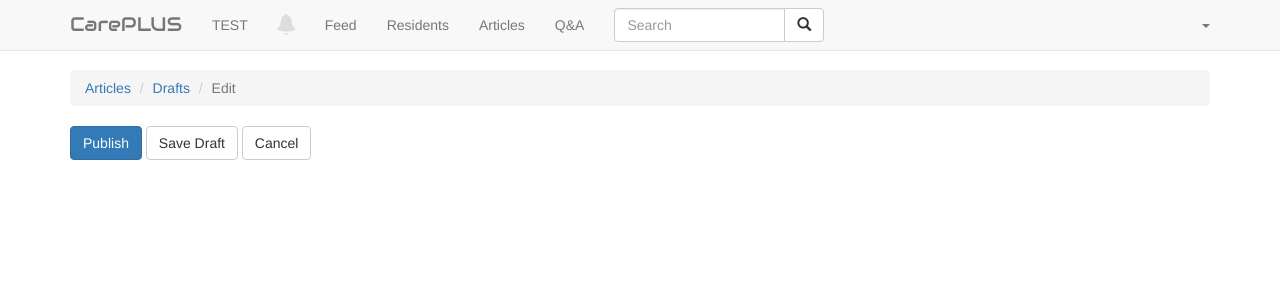
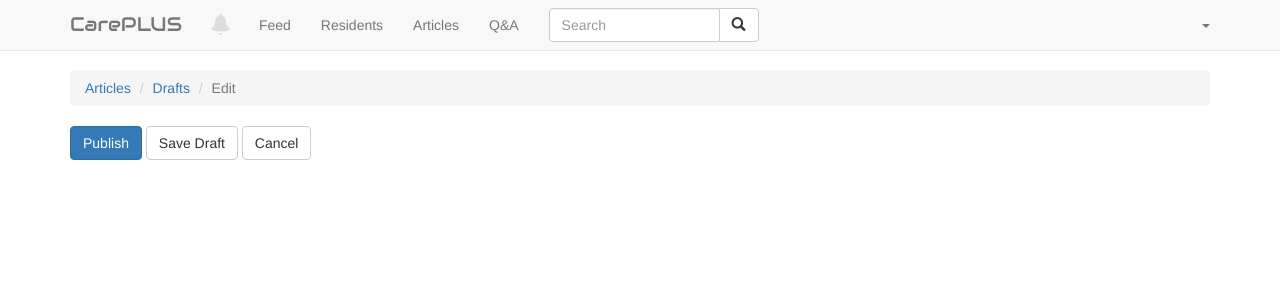
Before and after one commit to stemado/satb, a Django app: template careplus/articles/templates/articles/edit.html in a window 1280 px wide. Shown: the top 300 px of the page. Run offline with Django 3.2, Linux system fonts and the light colour scheme; the template is opened without the code that fills it, so the values that code supplies are empty; some libraries are stand-ins or nearby versions.

Commit message:
Minor update

```diff
--- a/careplus/residents/templates/residents/resident.html
+++ b/careplus/residents/templates/residents/resident.html
@@ -47,7 +47,6 @@
         </div>
         <!-- Start Here -->
         <div class="container">
-
         </div>
 
 
--- a/careplus/templates/base.html
+++ b/careplus/templates/base.html
@@ -37,8 +37,6 @@
                 </div>
                 <div class="collapse navbar-collapse" id="menu">
                     <ul class="nav navbar-nav">
-                    <li><a> TEST
-                    </a></li>
                         <li>
                             <a href="#" id="notifications" data-container="body" data-toggle="popover" data-placement="bottom" title="Notifications">
                                 <span class="glyphicon glyphicon-bell"></span>
```
